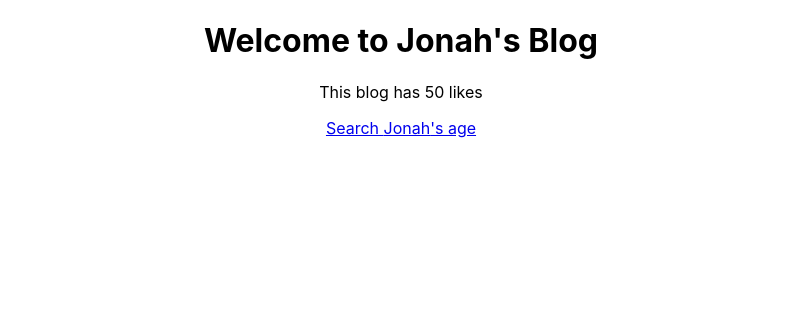
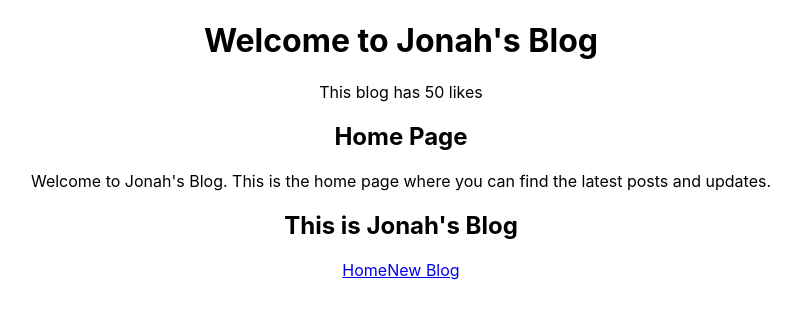
Before and after one commit to jonahmichael/Full-Stack-Web-Dev---Learning-Repo, a React (Create React App) app in the folder React/jonah-blog/: page / in a window 1280 px wide. Shown: the top 318 px of the page, without its empty margins (239-1040 px from the left). Built offline with nearby package versions, Linux system fonts and the light colour scheme.

Commit message:
#5 - Multiple Components

```diff
--- a/React/jonah-blog/src/App.js
+++ b/React/jonah-blog/src/App.js
@@ -1,5 +1,6 @@
 import './App.css';
-
+import Navbar from './Navbar';
+import Home from './Home';
 function App() {
    const title = "Jonah's Blog";
    const likes= 50;
@@ -10,7 +11,8 @@
         <h1>Welcome to {title}</h1>
         <p>This blog has {likes} likes</p>
         {/* <p>{person.name} is {person.age} years old</p> */}
-        <a href ={`https://www.google.com/search?q=${person.name}+age`}>Search {person.name}'s age</a>
+        <Home />
+        <Navbar />
       </div>
     </div>
   );
--- /dev/null
+++ b/React/jonah-blog/src/Home.js
@@ -0,0 +1,11 @@
+const Home = () => {
+  return (
+    <div className="home">
+    <h2>Home Page</h2>
+    <p>Welcome to Jonah's Blog. This is the home page where you can find the latest posts and updates.</p>
+    </div>
+
+   );
+}
+
+export default Home;
--- /dev/null
+++ b/React/jonah-blog/src/Navbar.js
@@ -0,0 +1,14 @@
+const Navbar = () => {
+  return (
+
+    <nav className="navbar">
+      <h1> This is Jonah's Blog</h1>
+      <div className="links">
+        <a href="/">Home</a>
+        <a href="/create">New Blog</a>
+      </div>
+    </nav>
+  );
+}
+
+export default Navbar;
```
Also changed, not shown: 2 other files (tests, documents, lock files or other folders).
